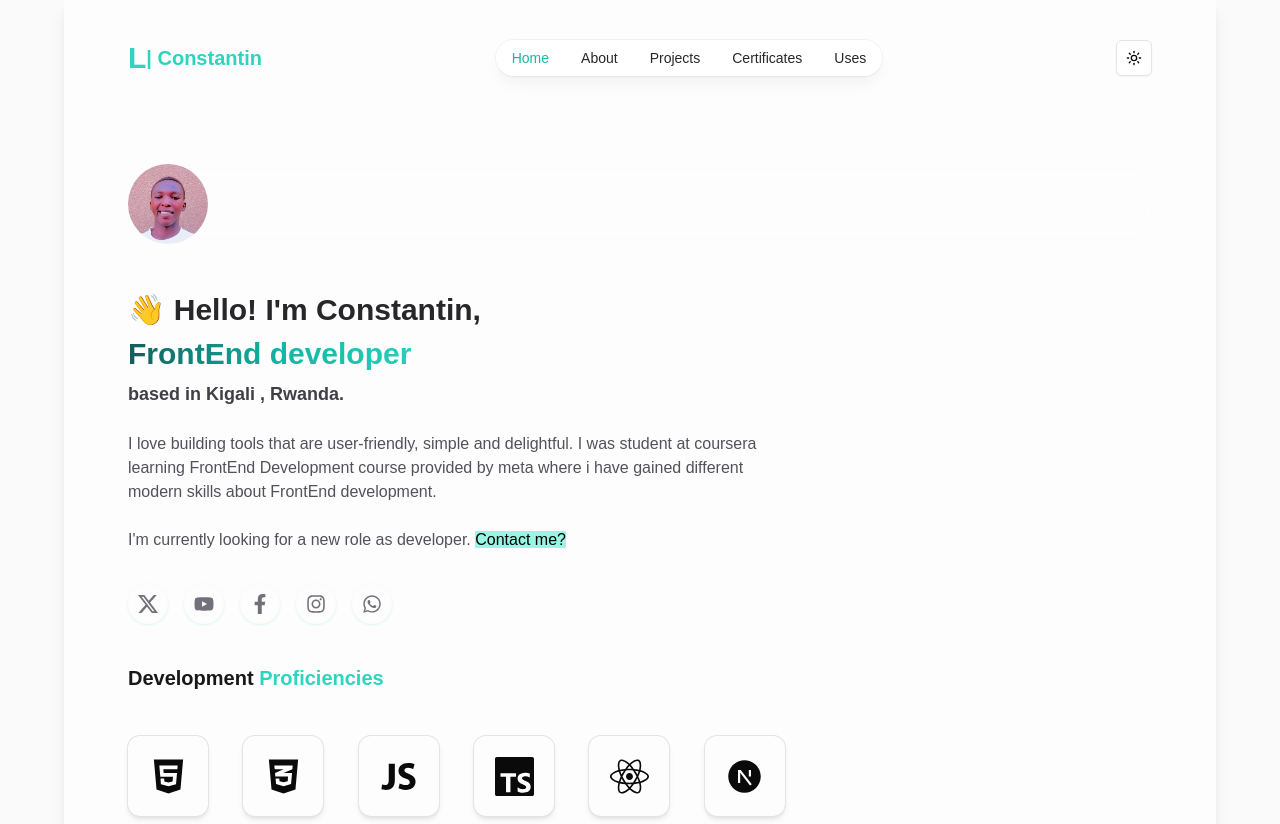
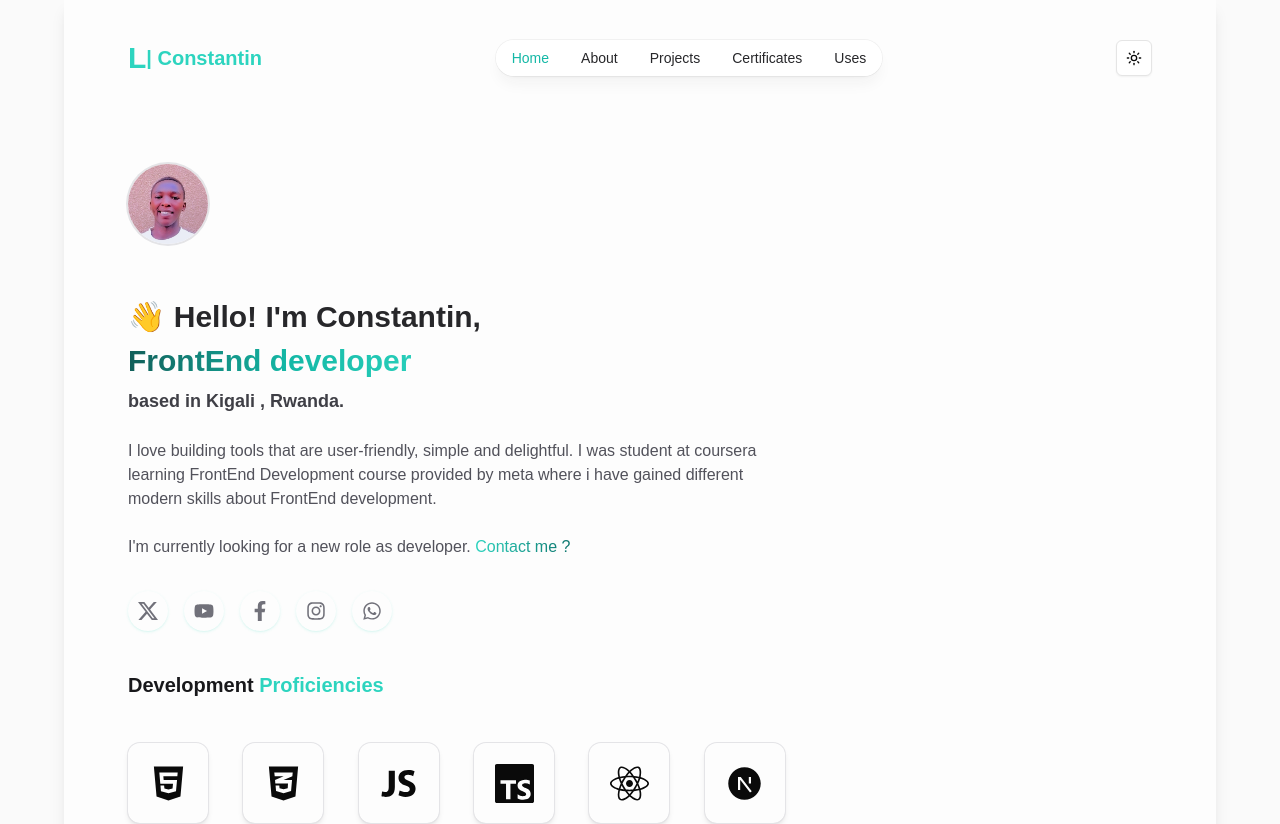
Before and after one commit to leconstantin/nextPortifolio, a Next.js app: page / in a window 1280 px wide. Shown: the top 824 px of the page. Built offline with nearby package versions, Linux system fonts and the light colour scheme.

Commit message:
Lecon:contact me text

```diff
--- a/src/components/home/hero.tsx
+++ b/src/components/home/hero.tsx
@@ -8,7 +8,7 @@ export default function Hero() {
   return (
     <main>
       <div className="pt-12">
-        <div className="backdrop-blur rounded-full">
+        <div className="backdrop-blur rounded-full ring-2 ring-zinc-200 dark:ring-4 dark:ring-zinc-200  inline-block">
           <Image
             width={500}
             height={500}
@@ -16,11 +16,10 @@ export default function Hero() {
             alt="Leo constantin image"
             title="Muhirwe Leo Constantin"
             loading="lazy"
-            className="h-16 w-16 md:h-20 md:w-20 rounded-full object-cover bg-zinc-300"
+            className="h-16 w-16 md:h-20 md:w-20 rounded-full object-cover bg-zinc-300 dark:bg-zinc-800"
           />
         </div>
       </div>
-
       <div className="max-w-2xl">
         <div className="pt-12 pb-2">
           <h1 className="text-4xl font-roboto font-semibold text-zinc-800 dark:text-zinc-100 sm:text-3xl flex flex-col justify-center gap-2">
@@ -42,9 +41,9 @@ export default function Hero() {
             I&apos;m currently looking for a new role as developer.{" "}
             <mark
               id="hire"
-              className="bg-teal-200 dark:bg-transparent dark:text-zinc-200"
+              className="bg-gradient-to-r from-teal-400 to-teal-700 text-transparent bg-clip-text "
             >
-              Contact me?
+              Contact me ?
             </mark>
           </p>
         </div>
```
